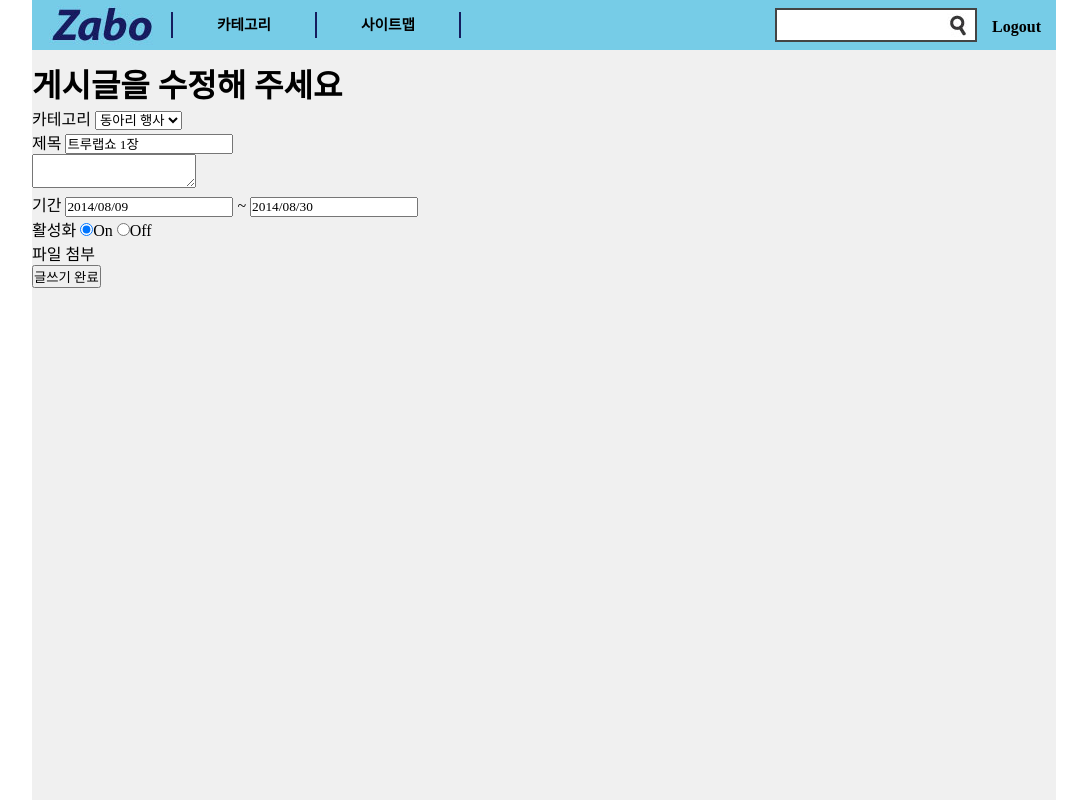
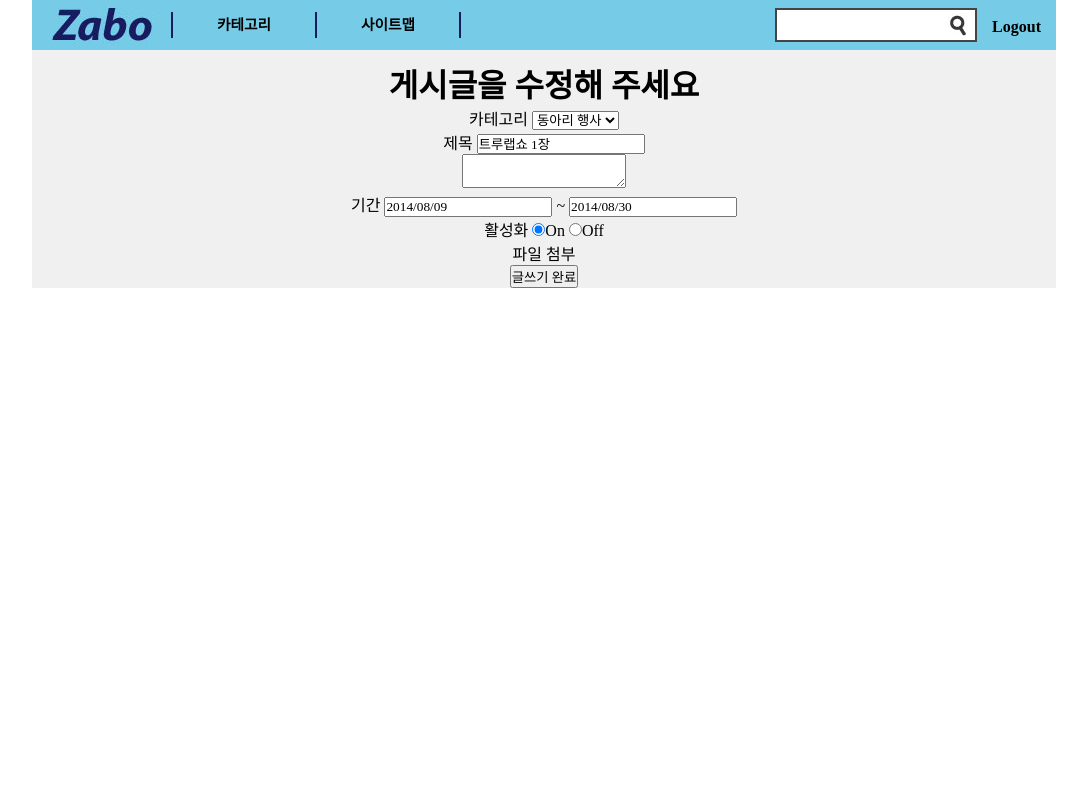
Before and after one commit to rodumani/zabo, a Django app: page /registration/1/ in a window 1280 px wide. Shown: the whole page, without its empty margins (96-1183 px from the left). Run offline with Django 3.2, Linux system fonts and the light colour scheme; a user stored in the database is signed in; data comes from the database, SQL or seed files in the repository; some libraries are stand-ins or nearby versions.

Commit message:
Change the css for body and container for background-color when expending

```diff
--- a/zabo/static/css/layout.css
+++ b/zabo/static/css/layout.css
@@ -15,6 +15,7 @@ body
 {
     height:100%;
     width:100%;
+    text-align:center;
 }
 
 a
@@ -25,9 +26,8 @@ a
 #container
 {
     width:1024px;
-    height:100%;
-    margin:0 auto;
     background-color:#F0F0F0;
+    display:inline-block;
 }
 
 #header
```
